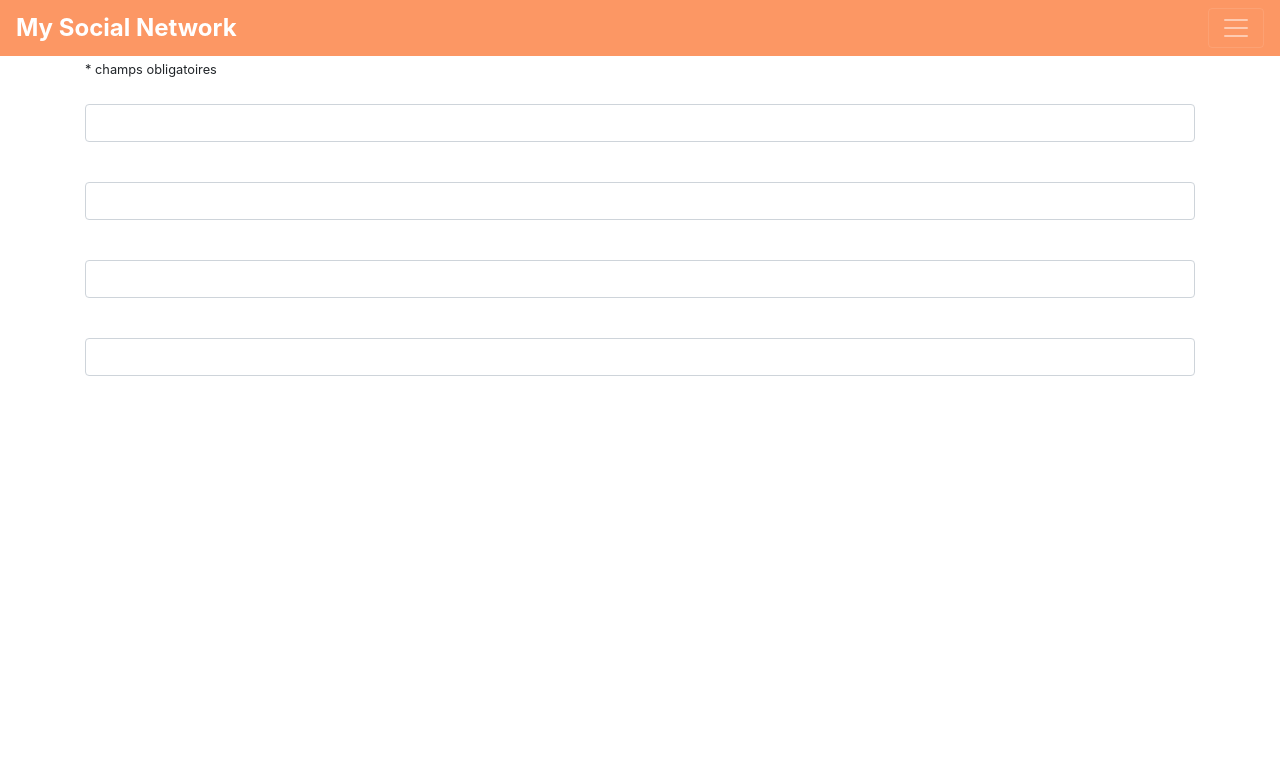
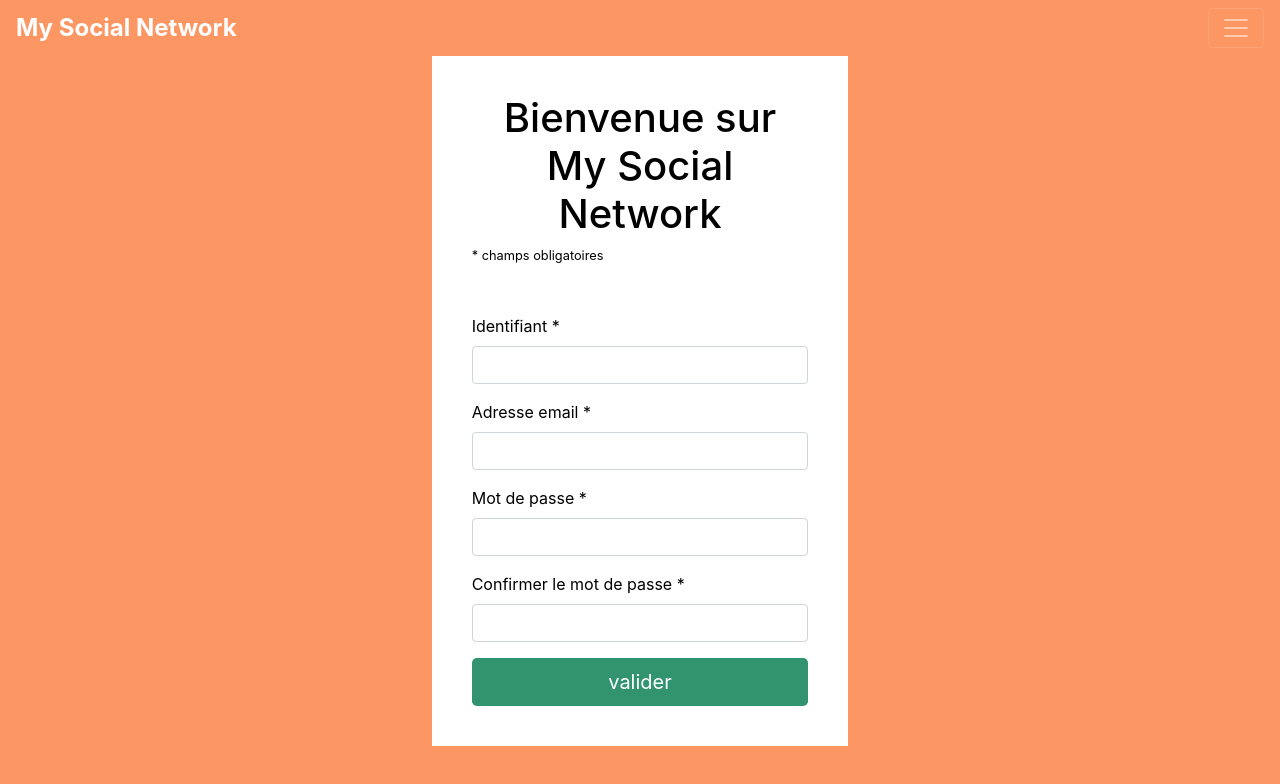
Before and after one commit to antoine-tech/social-network, a React (Create React App) app: page /sign-up in a window 1280 px wide. Shown: the top 784 px of the page. Built offline with nearby package versions, Linux system fonts and the light colour scheme.

Commit message:
adding comments

```diff
--- a/package.json
+++ b/package.json
@@ -6,6 +6,7 @@
     "@testing-library/jest-dom": "^5.11.5",
     "@testing-library/react": "^11.1.0",
     "@testing-library/user-event": "^12.1.10",
+    "chart.js": "^2.9.4",
     "js-cookie": "^2.2.1",
     "react": "^17.0.1",
     "react-dom": "^17.0.1",
--- a/src/assets/styles/main.scss
+++ b/src/assets/styles/main.scss
@@ -55,6 +55,7 @@ nav li a {
 .absolute-top{
     position: absolute;
     top:0;
+    z-index: 1000;
 }
 
 nav{
@@ -70,7 +71,7 @@ nav a{
     height: 100vh;
     background-color: $secondary-color;
     transition: 1s ease-in-out;
-    z-index:100;
+    z-index:1500;
 }
 
 .menu-left ul{
@@ -118,3 +119,13 @@ nav a{
 .menu-left.show{
     right: 0;
 }
+
+.form-sign-actions{
+    padding: 2.5rem;
+    background-color: #FFF;
+    color: #000;
+    min-height: 66vh;
+    display: flex;
+    flex-direction: column;
+    justify-content: center;
+}
--- a/src/components/Navigation/index.jsx
+++ b/src/components/Navigation/index.jsx
@@ -7,7 +7,7 @@ import * as currentUser from "../../helpers/currentUser";
 
 
 
-
+// ACCESSING CURRENT STATE OF REDUX STORE USING CONNECT HOC
 const mapStateToProps = (state) => {
     return {
         current_user: state.current_user
@@ -59,7 +59,7 @@ const Navigation = ({ current_user }) => {
                         <NavLink exact to="/" active className="active">Accueil</NavLink>
                     </li>
 
-                    {
+                    {   // CHECKING WETHER USER IS LOGGED IN TO DISPLAY LINK ACCORDINGLY
                         currentUser.isUserLoggedIn(current_user) ?
 
                             (
--- a/src/components/PrivateRoute/index.jsx
+++ b/src/components/PrivateRoute/index.jsx
@@ -3,14 +3,14 @@ import { connect } from "react-redux";
 import { Route, Redirect } from "react-router-dom";
 import * as currentUser from "../../helpers/currentUser";
 
-// HOC allowing us to decide wheter or not rendering view
-
+// ACCESSING CURRENT STATE OF REDUX STORE
 const mapStateToProps = (state) => {
     return {
         current_user: state.current_user
     }
 }
 
+// COMPONENT HELPING KEEPING CODE DRY BY OVERLOADING PROPS IN IT AND MAKING TERNARY CONDITION ONDISPLAY OR REDIRECT ACTION
 const PrivateRoute = ({ component: Component, redirectPathObj, current_user, ...props }) => {
 
 
--- a/src/components/views/SignIn/index.jsx
+++ b/src/components/views/SignIn/index.jsx
@@ -1,33 +1,42 @@
 import React from "react";
 import { connect } from "react-redux";
-import * as actionDispatch from "../../../store/actions"
+import * as actionDispatch from "../../../store/actions";
 
+// handler allowing dispatch of actions and new datas to general state of redux store
 const mapDispatchToProps = (dispatch) => {
     return {
+
+        // on submission function signUser will be executed dispatching an action
         signUser: (userDatas) => dispatch(actionDispatch.asncSetCurrentUser(userDatas))
     }
 }
 
+// handler allowing access to general state of redux store
 const mapStateToProps = (state) => {
     return {
-        current_user:state.current_user
+        current_user: state.current_user
     };
 }
 
 const SignIn = ({ signUser, current_user }) => {
 
     const handleSubmit = (event) => {
+
+        // preventing default http request to make one using fetch API
         event.preventDefault();
 
+        // taking value of inputs in form
         let user_identifier = document.querySelector("#user_identifier").value;
 
         let user_password = document.querySelector("#user_password").value;
 
+        // datas of form as object
         let userDatas = {
             identifier: user_identifier,
             password: user_password
         }
 
+        // executing method passed as props thanks to connect HOC
         signUser(userDatas);
 
     }
@@ -36,20 +45,19 @@ const SignIn = ({ signUser, current_user }) => {
 
         <div className="container-fluid full-screen d-flex justify-content-center align-items-center bg-gradient-primary text-white">
 
-            <form action="" method="post" className="col-12 col-md-6 col-lg-4" onSubmit={handleSubmit}>
+            <form action="" method="post" className="col-12 col-md-6 col-lg-4 form-sign-actions" onSubmit={handleSubmit}>
 
 
 
-                <h1 className="font-weight-bold">De retour parmis nous ? </h1>
+                <h1 className="text-center">De retour parmis nous ? </h1>
 
 
                 {JSON.stringify(current_user)}
 
 
+                <small>* champs obligatoires</small>
+
                 <hr className="bg-white my-4" />
-
-
-                <small>* champs obligatoires</small>
 
 
                 <div className="form-group">
@@ -74,6 +82,8 @@ const SignIn = ({ signUser, current_user }) => {
             </form>
 
 
+
+
         </div>
     )
 }
--- a/src/components/views/SignUp/index.jsx
+++ b/src/components/views/SignUp/index.jsx
@@ -1,24 +1,59 @@
 import React from "react";
+import ApiEngine from "../../../service/ApiEngine";
 
-const SignUp = () =>
-{
+
+const SignUp = () => {
+
+    // handle submission of sign up form
+    const handleSubmit = async  (event) =>
+    {
+        event.preventDefault();
+
+        // taking values from form inputs
+        let username = document.querySelector("#user_login").value
+        let email = document.querySelector("#user_email").value
+        let password = document.querySelector("#user_password").value
+
+        // making an object with datas from inputs
+        let userDatas ={
+            username:username,
+            email:email,
+            password:password
+        }
+
+        // instanting API Wrapper
+        const API_ENGINE = new ApiEngine();
+
+        // executing request to enpoint with POST method
+
+        let response = await API_ENGINE.signUp(userDatas);
+
+
+        // analyze response and redirect to signIn or display errors;
+    }
+
+
     return (
 
-        <div className="container">
 
-            <form action="" method="post">
+        <div className="container-fluid full-screen d-flex justify-content-center align-items-center bg-gradient-primary text-white">
+
+            <form action="" method="post" className="col-12 col-md-6 col-lg-4 form-sign-actions" onSubmit={handleSubmit}>
 
 
 
-                <h1>Bienvenue sur My Social Network</h1>
+                <h1 className="text-center">Bienvenue sur My Social Network</h1>
 
 
                 <small>* champs obligatoires</small>
 
+                <hr className="bg-white my-4" />
+
+
 
                 <div className="form-group">
 
-                    <label htmlFor="user_login"></label>
+                    <label htmlFor="user_login">Identifiant *</label>
                     <input type="text" name="user_login" id="user_login" className="form-control" />
 
                 </div>
@@ -26,7 +61,7 @@ const SignUp = () =>
 
                 <div className="form-group">
 
-                    <label htmlFor="user_email"></label>
+                    <label htmlFor="user_email">Adresse email *</label>
                     <input type="email" name="user_email" id="user_email" className="form-control" />
 
                 </div>
@@ -35,23 +70,26 @@ const SignUp = () =>
 
                 <div className="form-group">
 
-                    <label htmlFor="user_password"></label>
+                    <label htmlFor="user_password">Mot de passe *</label>
                     <input type="password" name="user_password" id="user_password" className="form-control" />
 
                 </div>
 
                 <div className="form-group">
 
-                    <label htmlFor="user_password_confirmation"></label>
+                    <label htmlFor="user_password_confirmation">Confirmer le mot de passe *</label>
                     <input type="password" name="user_password_confirmation" id="user_password_confirmation" className="form-control" />
 
                 </div>
 
-
+                <button type="submit" className="btn btn-lg btn-success-color text-white col-12">valider</button>
 
 
             </form>
+
+
         </div>
+
     )
 }
 
--- a/src/helpers/currentUser.js
+++ b/src/helpers/currentUser.js
@@ -1,4 +1,6 @@
+
+// METHOD TO HELP CHECKING IF USER IS LOGGED OR NOT BY CHECKING IF KEY current_user of REDUX STORE IS NOT AN EMPTY OBJECT
 export const isUserLoggedIn = (current_user) =>
 {
-    return current_user.length > 0;
+    return Object.keys(current_user).length > 0;
 }
--- a/src/reducer/reducer.js
+++ b/src/reducer/reducer.js
@@ -1,6 +1,8 @@
 const initialState = {
     posts: [],
-    current_user: {}
+    current_user: {},
+    jwt: "",
+    loading: false
 }
 
 const reducer = (state = initialState, action) => {
@@ -13,10 +15,23 @@ const reducer = (state = initialState, action) => {
             console.log(action.payload)
 
             if (action.payload) {
-                return newState.current_user = action.payload;
-            } else {
-                break;
+                newState.current_user = action.payload.user
+                newState.jwt = action.payload.jwt
             }
+
+            return newState;
+
+        case "PAGE_IS_LOADING":
+
+            console.log(action.payload);
+
+            if (action.payload) {
+
+                newState.loading = action.payload.loading;
+
+            }
+
+            return newState
 
         default:
             return state;
--- a/src/store/actions.js
+++ b/src/store/actions.js
@@ -1,25 +1,33 @@
 import ApiEngine from "../service/ApiEngine";
 
+
+// function sending (COMMAND) action wich will be interpreted by reducer function to update redux strore aka global state of APP
 const setCurrentUser = (userDatas) => {
     return { type: "SET_CURRENT_USER", payload: userDatas }
 }
 
 
+// instantiating API wrapper
 const API_ENGINE = new ApiEngine();
 
+
+// action to sign a user in and set it in global state using reduc store by propagating action and before propagation
+// send request to server to verify sign action against server and only set current user in case of positive response from srever
 export const asncSetCurrentUser = (userDatas) => {
 
     return async (dispatch) => {
 
-            let response = await API_ENGINE.signIn(userDatas);
+        let response = await API_ENGINE.signIn(userDatas);
 
-            console.log(response)
+        if (response.hasOwnProperty("jwt")) {
+            dispatch(
+                setCurrentUser(response)
+            )
+        }else{
 
-            // dispatch(
-            //     setCurrentUser(
-            //        userDatas
-            //     )
-            // )
+            //display error
+
+        }
 
     }
 }
```
Also changed, not shown: src/service/ApiEngine.js (+4 -4 lines), 1 other file (tests, documents, lock files or other folders).
